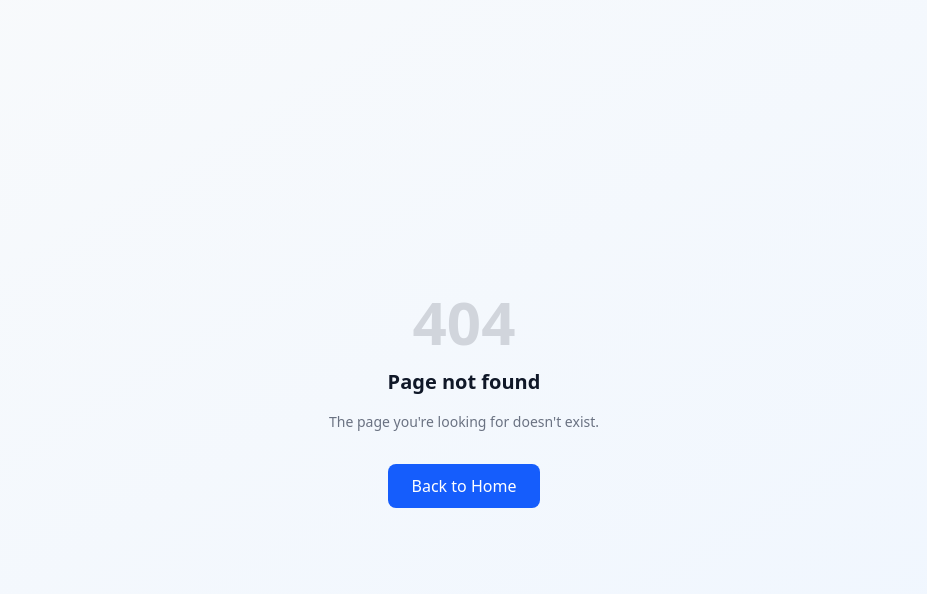
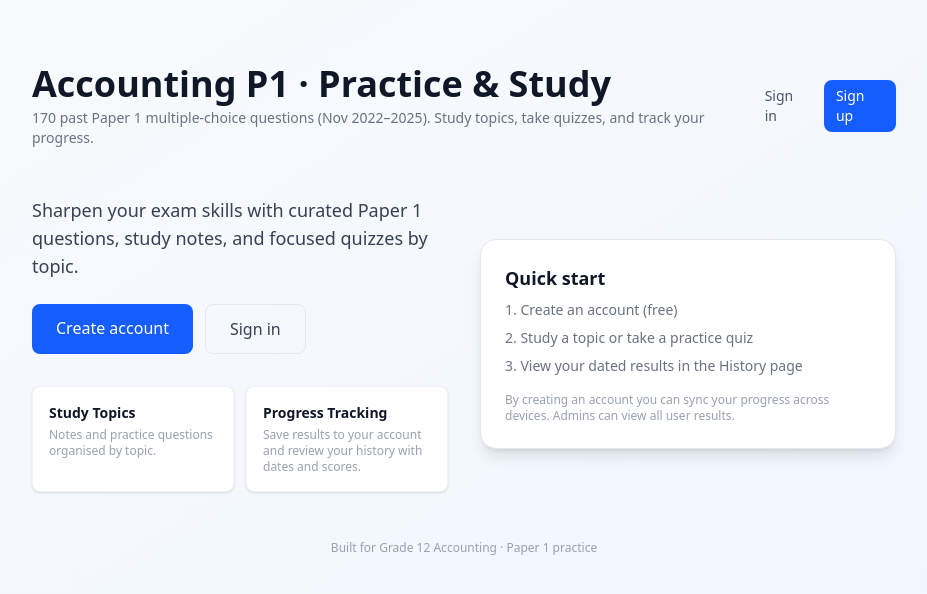
Before and after one commit to FannieM74/accounting-g12, a Next.js app in the folder frontend/: page /landing in a window 1280 px wide. Before the commit this address had no page. Shown: the top 594 px of the page, without its empty margins (176-1103 px from the left). Built offline with nearby package versions, Linux system fonts and the light colour scheme; no server answers.

Commit message:
Landing page + middleware to require login; public paths whitelist

```diff
--- /dev/null
+++ b/frontend/src/app/landing/page.tsx
@@ -0,0 +1,63 @@
+"use client";
+
+import Link from "next/link";
+import AuthWidget from "@/components/AuthWidget";
+
+export default function LandingPage() {
+  return (
+    <main className="min-h-screen bg-gradient-to-br from-slate-50 to-blue-50">
+      <div className="max-w-4xl mx-auto px-4 py-16">
+        <header className="flex items-center justify-between mb-12">
+          <div>
+            <h1 className="text-3xl sm:text-4xl font-bold text-gray-900">Accounting P1 · Practice & Study</h1>
+            <p className="text-sm text-gray-500 mt-1">170 past Paper 1 multiple-choice questions (Nov 2022–2025). Study topics, take quizzes, and track your progress.</p>
+          </div>
+          <div className="hidden md:block">
+            <AuthWidget />
+          </div>
+        </header>
+
+        <section className="grid grid-cols-1 md:grid-cols-2 gap-8 items-center">
+          <div>
+            <p className="text-lg text-gray-700 mb-6">Sharpen your exam skills with curated Paper 1 questions, study notes, and focused quizzes by topic.</p>
+            <div className="flex gap-3">
+              <Link href="/signup" className="px-6 py-3 rounded-lg bg-blue-600 text-white font-medium hover:bg-blue-700 transition-colors">
+                Create account
+              </Link>
+              <Link href="/login" className="px-6 py-3 rounded-lg border border-gray-200 text-gray-700 font-medium hover:bg-gray-50 transition-colors">
+                Sign in
+              </Link>
+            </div>
+
+            <div className="mt-8 grid grid-cols-1 sm:grid-cols-2 gap-3">
+              <div className="bg-white rounded-lg shadow-sm border border-gray-100 p-4">
+                <h3 className="text-sm font-semibold">Study Topics</h3>
+                <p className="text-xs text-gray-400 mt-1">Notes and practice questions organised by topic.</p>
+              </div>
+              <div className="bg-white rounded-lg shadow-sm border border-gray-100 p-4">
+                <h3 className="text-sm font-semibold">Progress Tracking</h3>
+                <p className="text-xs text-gray-400 mt-1">Save results to your account and review your history with dates and scores.</p>
+              </div>
+            </div>
+          </div>
+
+          <div className="order-first md:order-last">
+            <div className="bg-white rounded-2xl shadow-lg border border-gray-200 p-6">
+              <h2 className="text-lg font-semibold mb-2">Quick start</h2>
+              <ol className="text-sm text-gray-500 list-decimal list-inside space-y-2">
+                <li>Create an account (free)</li>
+                <li>Study a topic or take a practice quiz</li>
+                <li>View your dated results in the History page</li>
+              </ol>
+              <p className="text-xs text-gray-400 mt-4">By creating an account you can sync your progress across devices. Admins can view all user results.</p>
+            </div>
+          </div>
+        </section>
+
+        <footer className="mt-12 text-center text-xs text-gray-400">
+          <p>Built for Grade 12 Accounting · Paper 1 practice</p>
+        </footer>
+      </div>
+    </main>
+  );
+}
```
Also changed, not shown: frontend/middleware.ts (added, +43 -0 lines).
